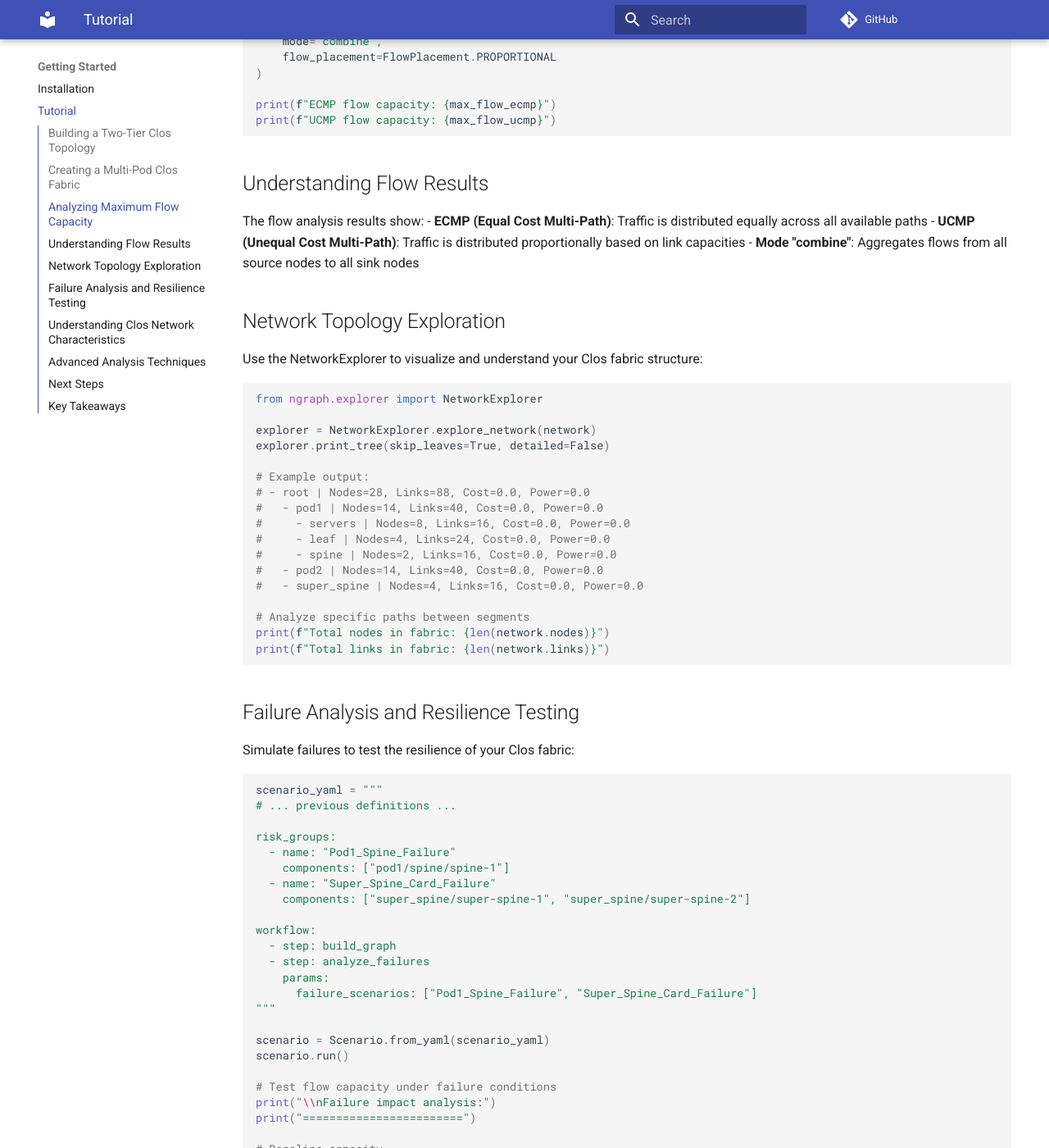
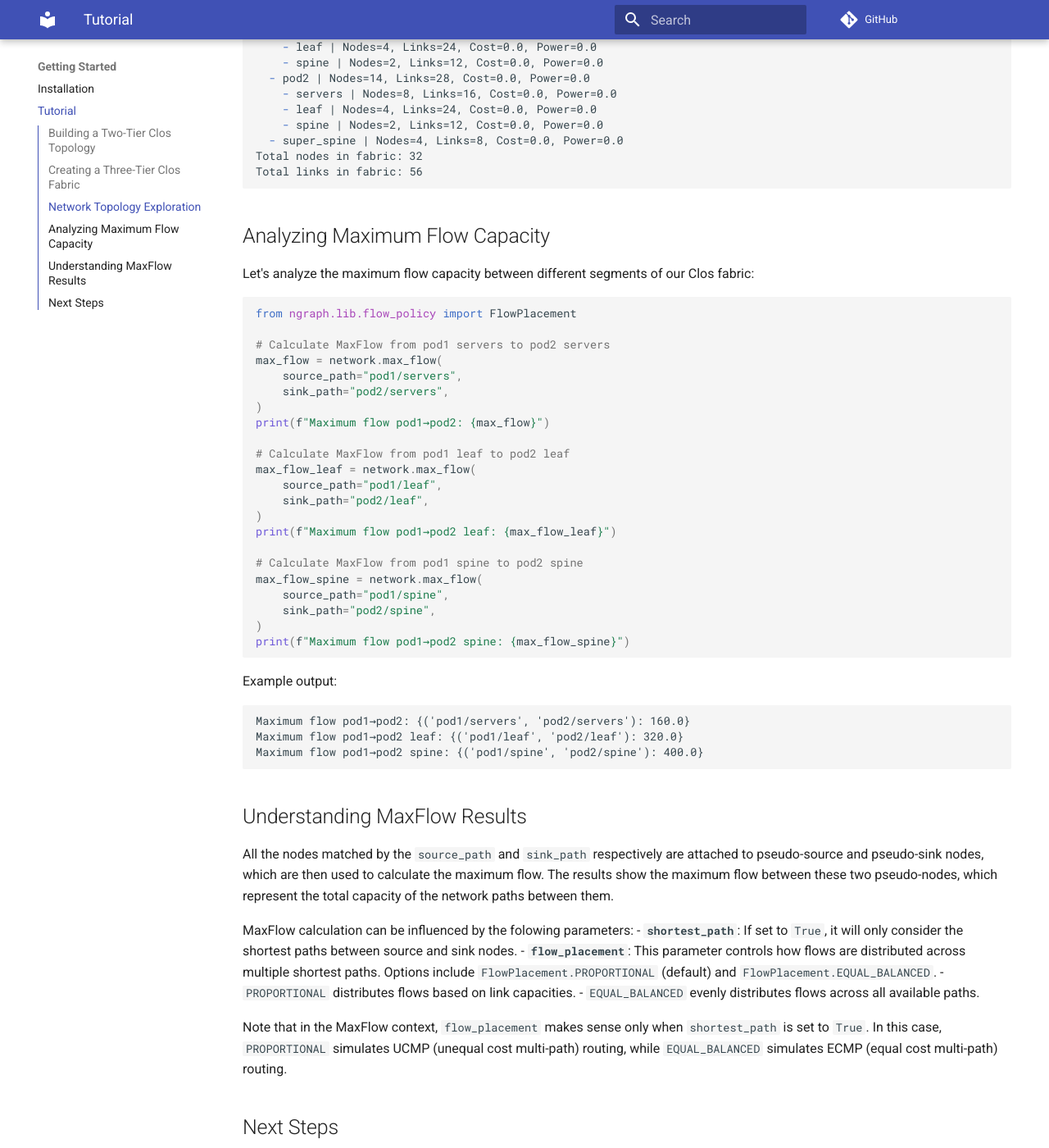
Before and after one commit to networmix/NetGraph, an MkDocs documentation site: the page built from docs/getting-started/tutorial.md, in a window 1280 px wide and 1400 px high, scrolled down 2649 px. Shown: the whole window at 82% size. Built offline with MkDocs 1.6.1 and Material for MkDocs 9.7.7, drawn with Linux system fonts in a browser that asks for light colours; comment, search, counter and statistics services are not loaded; some of the changed text lies outside the part shown.

Commit message:
Update documentation for clarity and consistency

````diff
--- a/docs/getting-started/tutorial.md
+++ b/docs/getting-started/tutorial.md
@@ -1,6 +1,6 @@
 # Quick Tutorial: Two-Tier Clos Analysis
 
-This tutorial will walk you through analyzing a simple two-tier Clos network topology using NetGraph. You'll learn how to define the topology, calculate maximum flows, and understand traffic engineering concepts.
+This tutorial will walk you through analyzing a simple two-tier Clos network topology using NetGraph. You'll learn how to create a scenario in YAML, define network topologies, calculate maximum flows, and explore the network structure. This example will help you understand the basics of using NetGraph for network modeling and analysis.
 
 ## Building a Two-Tier Clos Topology
 
@@ -38,9 +38,11 @@
 - 2 spine switches: `spine/spine-1`, `spine/spine-2`
 - 8 bidirectional links (mesh pattern) providing full connectivity
 
-## Creating a Multi-Pod Clos Fabric
+Note that the `link_params` define the link capacity and cost, which can be adjusted based on your requirements. All links are bidirectional by default.
 
-Now let's scale this up using blueprints to create a multi-pod Clos fabric with dedicated server connections:
+## Creating a Three-Tier Clos Fabric
+
+Now let's scale our approach using blueprints to create a multi-pod Clos fabric with dedicated server connections:
 
 ```python
 scenario_yaml = """
@@ -61,7 +63,7 @@
       - source: /servers
         target: /leaf
         pattern: one_to_one
-        link_count: 2  # Dual-homed servers
+        link_count: 2  # Two parallel links per server
         link_params:
           capacity: 10
           cost: 1
@@ -74,7 +76,7 @@
           cost: 1
 
 network:
-  name: "Multi-Pod Clos Fabric"
+  name: "Three-Tier Clos Fabric"
   groups:
     pod[1-2]:  # Creates pod1 and pod2
       use_blueprint: clos_pod
@@ -83,9 +85,11 @@
       name_template: "super-spine-{node_num}"
   adjacency:
     # Connect pod spines to super spines
-    - source: "pod*/spine"
+    - source: pod{idx}/spine
       target: /super_spine
-      pattern: mesh
+      expand_vars:
+        idx: [1, 2]
+      pattern: one_to_one
       link_params:
         capacity: 100
         cost: 1
@@ -95,10 +99,43 @@
 network = scenario.network
 ```
 
-This creates a hierarchical Clos fabric with:
+This creates a three-tier Clos fabric with the following structure:
 - 2 pods, each containing 8 servers, 4 leaf switches, and 2 spine switches
 - 4 super-spine switches connecting the pods
-- Full mesh connectivity at each tier for maximum path diversity
+- Each server connects with two parallel links to its leaf switch
+- Leaf switches connect to spine switches in a full mesh
+- Spines connect to super-spines in respective columns in one-to-one fashion
+
+## Network Topology Exploration
+
+We can use the NetworkExplorer to understand our Clos fabric structure:
+
+```python
+from ngraph.explorer import NetworkExplorer
+
+explorer = NetworkExplorer.explore_network(network)
+explorer.print_tree(skip_leaves=True, detailed=False)
+
+print(f"Total nodes in fabric: {len(network.nodes)}")
+print(f"Total links in fabric: {len(network.links)}")
+```
+
+Example output:
+
+```
+- root | Nodes=32, Links=56, Cost=0.0, Power=0.0
+  - pod1 | Nodes=14, Links=28, Cost=0.0, Power=0.0
+    - servers | Nodes=8, Links=16, Cost=0.0, Power=0.0
+    - leaf | Nodes=4, Links=24, Cost=0.0, Power=0.0
+    - spine | Nodes=2, Links=12, Cost=0.0, Power=0.0
+  - pod2 | Nodes=14, Links=28, Cost=0.0, Power=0.0
+    - servers | Nodes=8, Links=16, Cost=0.0, Power=0.0
+    - leaf | Nodes=4, Links=24, Cost=0.0, Power=0.0
+    - spine | Nodes=2, Links=12, Cost=0.0, Power=0.0
+  - super_spine | Nodes=4, Links=8, Cost=0.0, Power=0.0
+Total nodes in fabric: 32
+Total links in fabric: 56
+```
 
 ## Analyzing Maximum Flow Capacity
 
@@ -107,153 +144,50 @@
 ```python
 from ngraph.lib.flow_policy import FlowPlacement
 
-# Analyze flow from pod1 servers to pod2 servers
+# Calculate MaxFlow from pod1 servers to pod2 servers
 max_flow = network.max_flow(
     source_path="pod1/servers",
     sink_path="pod2/servers",
-    mode="combine",
-    flow_placement=FlowPlacement.EQUAL_BALANCED
 )
 print(f"Maximum flow pod1→pod2: {max_flow}")
 
-# Compare ECMP vs UCMP flow placement
-max_flow_ecmp = network.max_flow(
-    source_path="pod1/servers",
-    sink_path="pod2/servers",
-    mode="combine",
-    flow_placement=FlowPlacement.EQUAL_BALANCED
+# Calculate MaxFlow from pod1 leaf to pod2 leaf
+max_flow_leaf = network.max_flow(
+    source_path="pod1/leaf",
+    sink_path="pod2/leaf",
 )
+print(f"Maximum flow pod1→pod2 leaf: {max_flow_leaf}")
 
-max_flow_ucmp = network.max_flow(
-    source_path="pod1/servers",
-    sink_path="pod2/servers",
-    mode="combine",
-    flow_placement=FlowPlacement.PROPORTIONAL
+# Calculate MaxFlow from pod1 spine to pod2 spine
+max_flow_spine = network.max_flow(
+    source_path="pod1/spine",
+    sink_path="pod2/spine",
 )
-
-print(f"ECMP flow capacity: {max_flow_ecmp}")
-print(f"UCMP flow capacity: {max_flow_ucmp}")
+print(f"Maximum flow pod1→pod2 spine: {max_flow_spine}")
 ```
 
-## Understanding Flow Results
+Example output:
 
-The flow analysis results show:
-- **ECMP (Equal Cost Multi-Path)**: Traffic is distributed equally across all available paths
-- **UCMP (Unequal Cost Multi-Path)**: Traffic is distributed proportionally based on link capacities
-- **Mode "combine"**: Aggregates flows from all source nodes to all sink nodes
-
-## Network Topology Exploration
-
-Use the NetworkExplorer to visualize and understand your Clos fabric structure:
-
-```python
-from ngraph.explorer import NetworkExplorer
-
-explorer = NetworkExplorer.explore_network(network)
-explorer.print_tree(skip_leaves=True, detailed=False)
-
-# Example output:
-# - root | Nodes=28, Links=88, Cost=0.0, Power=0.0
-#   - pod1 | Nodes=14, Links=40, Cost=0.0, Power=0.0
-#     - servers | Nodes=8, Links=16, Cost=0.0, Power=0.0
-#     - leaf | Nodes=4, Links=24, Cost=0.0, Power=0.0
-#     - spine | Nodes=2, Links=16, Cost=0.0, Power=0.0
-#   - pod2 | Nodes=14, Links=40, Cost=0.0, Power=0.0
-#   - super_spine | Nodes=4, Links=16, Cost=0.0, Power=0.0
-
-# Analyze specific paths between segments
-print(f"Total nodes in fabric: {len(network.nodes)}")
-print(f"Total links in fabric: {len(network.links)}")
+```
+Maximum flow pod1→pod2: {('pod1/servers', 'pod2/servers'): 160.0}
+Maximum flow pod1→pod2 leaf: {('pod1/leaf', 'pod2/leaf'): 320.0}
+Maximum flow pod1→pod2 spine: {('pod1/spine', 'pod2/spine'): 400.0}
 ```
 
-## Failure Analysis and Resilience Testing
+## Understanding MaxFlow Results
 
-Simulate failures to test the resilience of your Clos fabric:
+All the nodes matched by the `source_path` and `sink_path` respectively are attached to pseudo-source and pseudo-sink nodes, which are then used to calculate the maximum flow. The results show the maximum flow between these two pseudo-nodes, which represent the total capacity of the network paths between them.
 
-```python
-scenario_yaml = """
-# ... previous definitions ...
+MaxFlow calculation can be influenced by the folowing parameters:
+- **`shortest_path`**: If set to `True`, it will only consider the shortest paths between source and sink nodes.
+- **`flow_placement`**: This parameter controls how flows are distributed across multiple shortest paths. Options include `FlowPlacement.PROPORTIONAL` (default) and `FlowPlacement.EQUAL_BALANCED`.
+  - `PROPORTIONAL` distributes flows based on link capacities.
+  - `EQUAL_BALANCED` evenly distributes flows across all available paths.
 
-risk_groups:
-  - name: "Pod1_Spine_Failure"
-    components: ["pod1/spine/spine-1"]
-  - name: "Super_Spine_Card_Failure"
-    components: ["super_spine/super-spine-1", "super_spine/super-spine-2"]
-
-workflow:
-  - step: build_graph
-  - step: analyze_failures
-    params:
-      failure_scenarios: ["Pod1_Spine_Failure", "Super_Spine_Card_Failure"]
-"""
-
-scenario = Scenario.from_yaml(scenario_yaml)
-scenario.run()
-
-# Test flow capacity under failure conditions
-print("\\nFailure impact analysis:")
-print("========================")
-
-# Baseline capacity
-baseline_flow = network.max_flow(
-    source_path="pod1/servers",
-    sink_path="pod2/servers",
-    mode="combine"
-)
-print(f"Baseline flow capacity: {baseline_flow}")
-
-# Simulate spine failure and recalculate
-# (In a real scenario, the workflow would automatically
-# disable failed components and recalculate flows)
-```
-
-## Understanding Clos Network Characteristics
-
-The analysis reveals key characteristics of Clos networks:
-
-1. **Path Diversity**: Multiple paths between any source-destination pair provide redundancy
-2. **Bandwidth Scaling**: Adding more spine switches increases aggregate bandwidth
-3. **Failure Resilience**: Traffic can reroute around failed components
-4. **Oversubscription**: Careful capacity planning at each tier affects overall performance
-
-## Advanced Analysis Techniques
-
-```python
-# Analyze east-west vs north-south traffic patterns
-east_west_flow = network.max_flow(
-    source_path="pod1/servers",
-    sink_path="pod1/servers",  # Same pod
-    mode="combine"
-)
-
-north_south_flow = network.max_flow(
-    source_path="pod1/servers",
-    sink_path="pod2/servers",  # Different pod
-    mode="combine"
-)
-
-print(f"East-West capacity (intra-pod): {east_west_flow}")
-print(f"North-South capacity (inter-pod): {north_south_flow}")
-
-# Calculate oversubscription ratios
-server_access_bandwidth = 8 * 10 * 2  # 8 servers × 10G × 2 links
-spine_uplink_bandwidth = 4 * 40  # 4 leaf × 40G uplinks
-oversubscription = server_access_bandwidth / spine_uplink_bandwidth
-print(f"Pod oversubscription ratio: {oversubscription}:1")
-```
+Note that in the MaxFlow context, `flow_placement` makes sense only when `shortest_path` is set to `True`. In this case, `PROPORTIONAL` simulates UCMP (unequal cost multi-path) routing, while `EQUAL_BALANCED` simulates ECMP (equal cost multi-path) routing.
 
 ## Next Steps
 
-Now that you've learned Clos network analysis fundamentals:
-
-- **[Clos Fabric Example](../examples/clos-fabric.md)** - Deep dive into 3-tier Clos fabrics
+- **[Clos Fabric Analysis](clos-fabric.md)** - Explore a more complex Clos fabric example
 - **[DSL Reference](../reference/dsl.md)** - Learn the complete YAML syntax
 - **[API Reference](../reference/api.md)** - Explore the Python API in detail
-
-## Key Takeaways
-
-- **Clos topologies** provide excellent scalability and path diversity for data center networks
-- **Flow placement policies** (ECMP vs UCMP) significantly impact capacity utilization
-- **Hierarchical blueprints** make complex network definitions maintainable and reusable
-- **Failure analysis** helps validate network resilience and identify potential bottlenecks
-- **NetworkExplorer** provides powerful tools for understanding topology structure and capacity distribution
````
Also changed, not shown: README.md (+9 -7 lines), docs/examples/basic.md (+8 -10 lines), docs/examples/clos-fabric.md (+5 -0 lines), docs/getting-started/installation.md (+43 -33 lines), docs/index.md (+4 -8 lines), docs/reference/api-full.md (+1 -1 lines), 1 other file.
